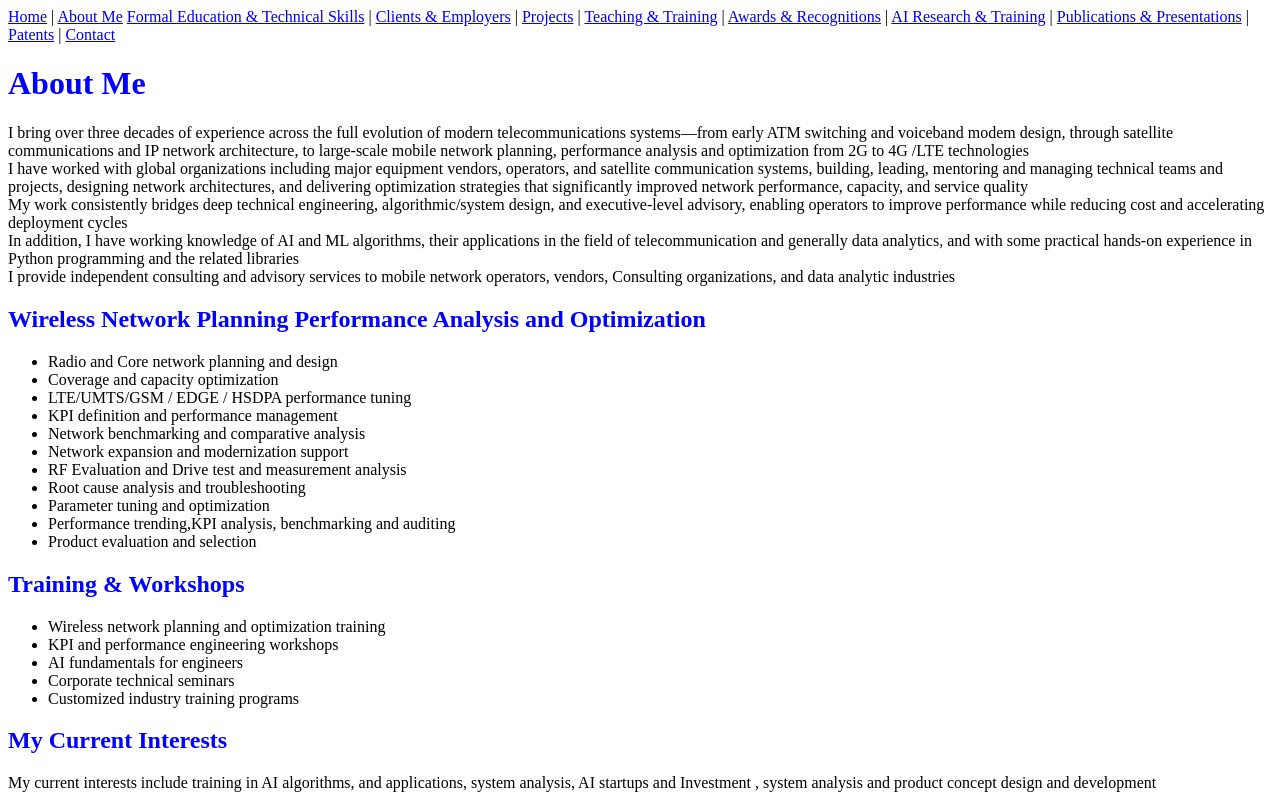
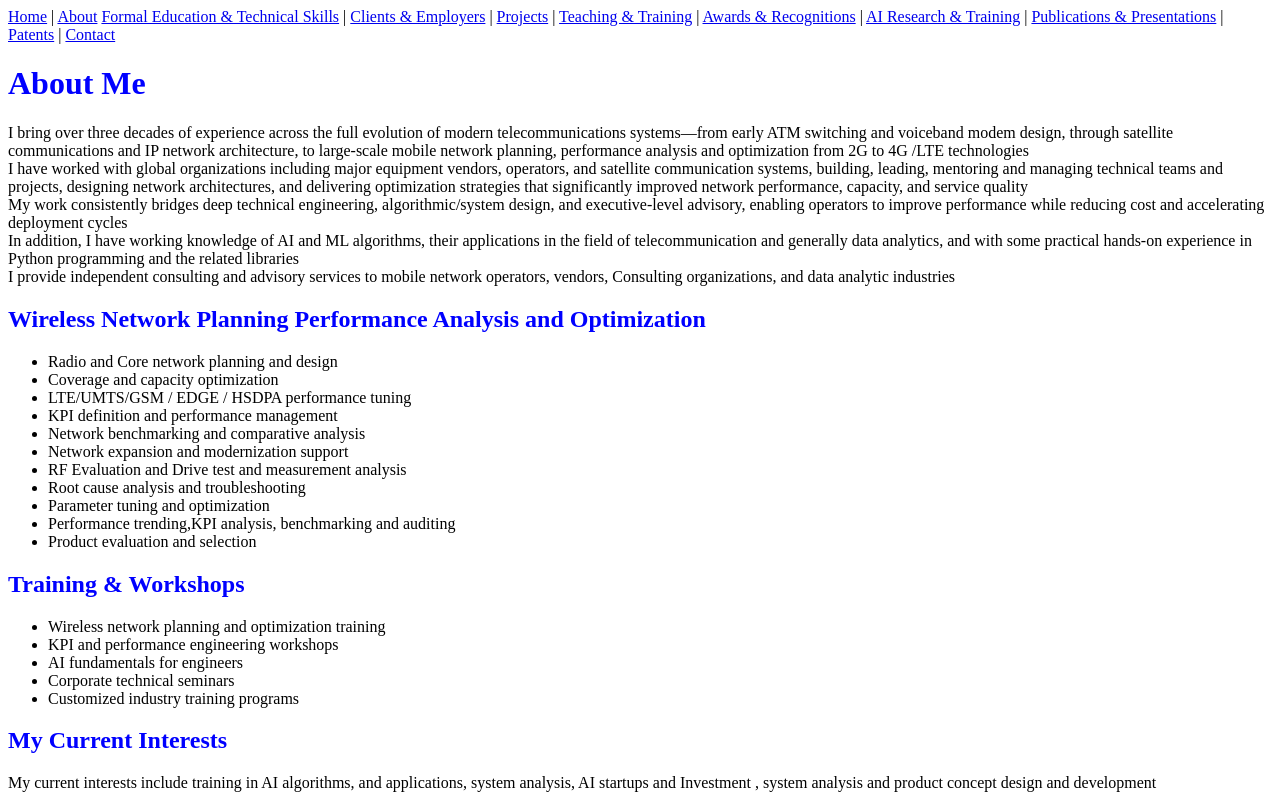
Before and after one commit to mrahnema/mrahnema.github.io, a plain HTML site: page about.html in a window 1280 px wide. Drawn offline with Linux system fonts and the light colour scheme.

Commit message:
Update about.html

```diff
--- a/about.html
+++ b/about.html
@@ -11,7 +11,7 @@
   <body>
 <nav>
 <a href="index.html">Home</a> |
-<a href="about.html">About Me</a>
+<a href="about.html">About</a>
 <a href="education.html">Formal Education & Technical Skills</a> |
 <a href="clients.html">Clients & Employers</a> |
 <a href="projects.html">Projects</a> |
```
